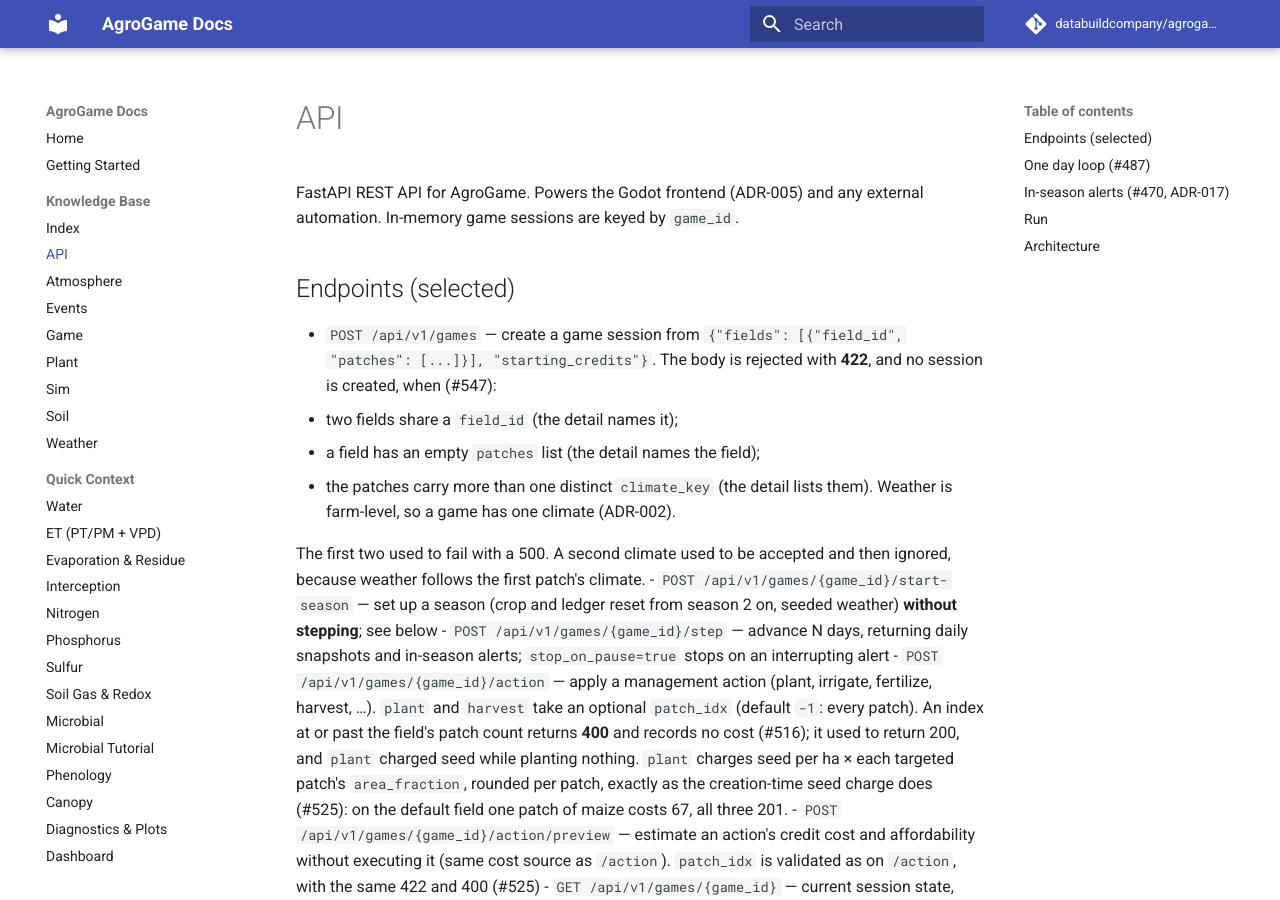
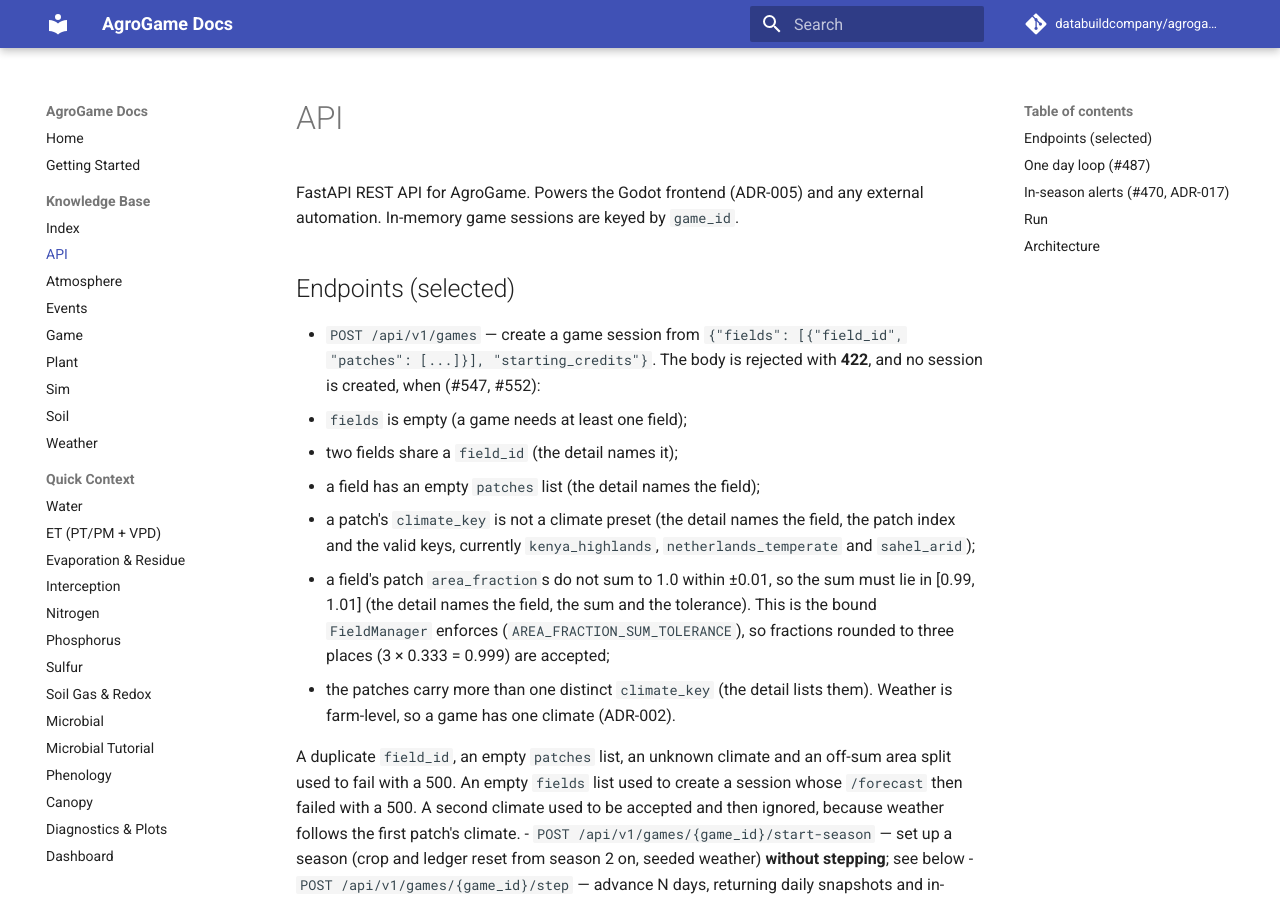
Before and after one commit to gedejong/agrogame, an MkDocs documentation site: the page built from docs/api.md, in a window 1280 px wide and 900 px high. Built offline with MkDocs 1.6.1 and Material for MkDocs 9.7.7, drawn with Linux system fonts in a browser that asks for light colours; comment, search, counter and statistics services are not loaded.

Commit message:
docs(#552): list the POST /games 422 cases and the area-sum tolerance
Co-Authored-By: Claude Opus 5.5 <noreply@anthropic.com>

```diff
--- a/docs/api.md
+++ b/docs/api.md
@@ -21,14 +21,26 @@ external automation. In-memory game sessions are keyed by `game_id`.
 
 - `POST /api/v1/games` — create a game session from
   `{"fields": [{"field_id", "patches": [...]}], "starting_credits"}`. The body
-  is rejected with **422**, and no session is created, when (#547):
+  is rejected with **422**, and no session is created, when (#547, #552):
+  - `fields` is empty (a game needs at least one field);
   - two fields share a `field_id` (the detail names it);
   - a field has an empty `patches` list (the detail names the field);
+  - a patch's `climate_key` is not a climate preset (the detail names the
+    field, the patch index and the valid keys, currently `kenya_highlands`,
+    `netherlands_temperate` and `sahel_arid`);
+  - a field's patch `area_fraction`s do not sum to 1.0 within ±0.01, so the
+    sum must lie in [0.99, 1.01] (the detail names the field, the sum and the
+    tolerance). This is the bound `FieldManager` enforces
+    (`AREA_FRACTION_SUM_TOLERANCE`), so fractions rounded to three places
+    (3 × 0.333 = 0.999) are accepted;
   - the patches carry more than one distinct `climate_key` (the detail lists
     them). Weather is farm-level, so a game has one climate (ADR-002).
 
-  The first two used to fail with a 500. A second climate used to be accepted
-  and then ignored, because weather follows the first patch's climate.
+  A duplicate `field_id`, an empty `patches` list, an unknown climate and an
+  off-sum area split used to fail with a 500. An empty `fields` list used to
+  create a session whose `/forecast` then failed with a 500. A second climate
+  used to be accepted and then ignored, because weather follows the first
+  patch's climate.
 - `POST /api/v1/games/{game_id}/start-season` — set up a season (crop and
   ledger reset from season 2 on, seeded weather) **without stepping**; see below
 - `POST /api/v1/games/{game_id}/step` — advance N days, returning daily snapshots
```
